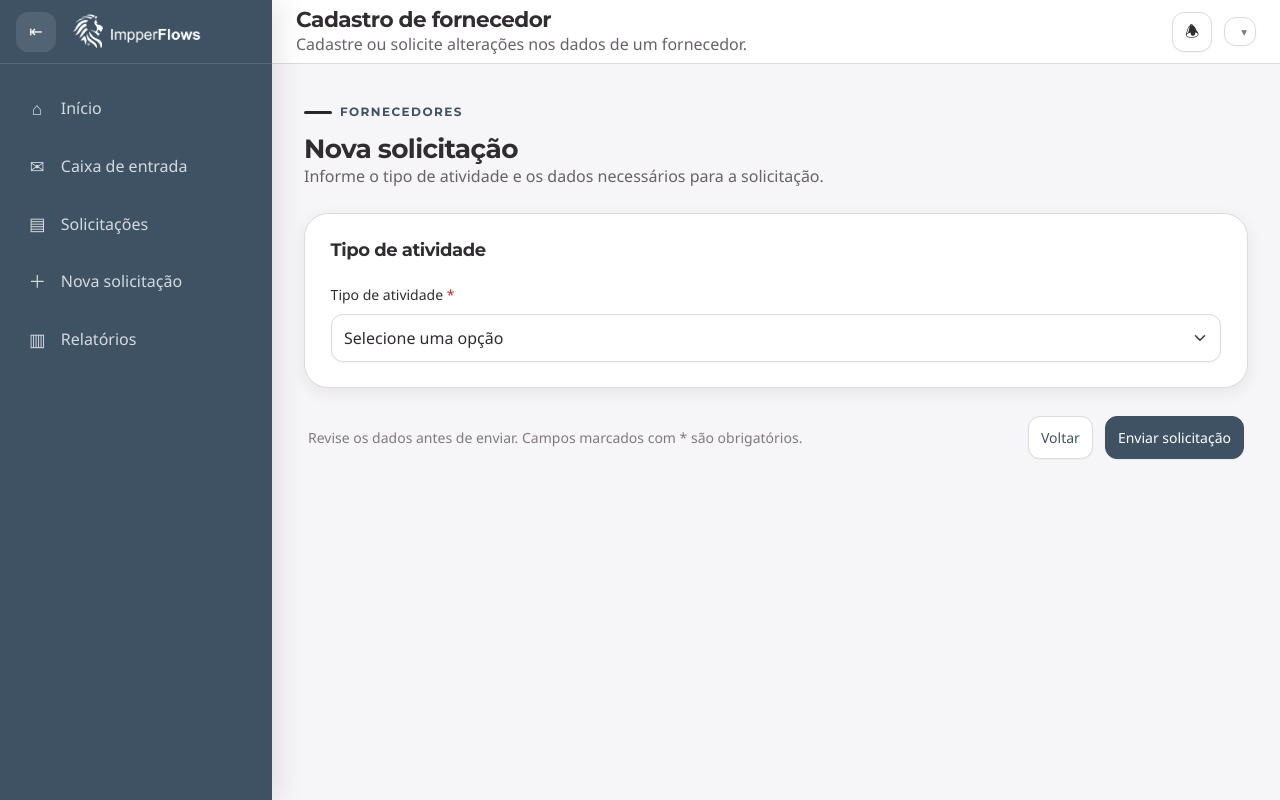
After one commit to DBegoRossini/projeto-himpper, a Python web app: template api/app/templates/fluxos/fluxo_cadastroFornecedor.html in a window 1280 px wide. The commit adds this page. Run offline with Jinja, Linux system fonts and the light colour scheme; the template is opened without the code that fills it, so the values that code supplies are empty; some libraries are stand-ins or nearby versions.

Commit message:
Cadastro de fornecedor

```diff
--- a/api/app/static/js/forms.js
+++ b/api/app/static/js/forms.js
@@ -896,6 +896,8 @@ async function enviarFormulario(document, id_fluxo, id_etapa) {
   if (id_etapa === 'Correcao'){
     const etapaSelect = document.getElementById('correctionTarget');
     id_etapa = etapaSelect.value
+  } else if (id_etapa === 'Cancelado'){
+    id_etapa = 'Cancelado'
   }
 
   const response = await fetch(`/flow/${id_fluxo}/${id_etapa}`, {
--- /dev/null
+++ b/api/app/static/js/formulario-cadastro-fornecedor.js
@@ -0,0 +1,114 @@
+(() => {
+  "use strict";
+
+  const normalizeDocument = value =>
+    String(value || "").replace(/\D/g, "");
+
+  const registeredDocuments = () => {
+    const source = document.querySelector("[data-fornecedores-cadastrados]");
+
+    return new Set(
+      Array.from(source?.options || [])
+        .map(option => normalizeDocument(option.value))
+        .filter(Boolean)
+    );
+  };
+
+  const showMessage = (element, text) => {
+    if (!element) return;
+
+    element.textContent = text;
+    element.hidden = !text;
+  };
+
+  const validateSupplier = form => {
+    const activity = form.querySelector("[name='tipo_atividade']")?.value;
+    const documentInput = form.querySelector("[data-fornecedor-documento]");
+    const documentMessage = form.querySelector(
+      "[data-fornecedor-documento-message]"
+    );
+
+    if (
+      activity !== "CADASTRO_FORNECEDOR"
+      || !documentInput
+    ) {
+      return true;
+    }
+
+    const documentValue = normalizeDocument(documentInput.value);
+    const alreadyRegistered = registeredDocuments().has(documentValue);
+
+    if (alreadyRegistered) {
+      const message =
+        "Este fornecedor já está cadastrado. Não é possível abrir uma solicitação de cadastro.";
+      documentInput.setCustomValidity(message);
+      showMessage(documentMessage, message);
+      documentInput.reportValidity();
+      return false;
+    }
+
+    documentInput.setCustomValidity("");
+    showMessage(documentMessage, "");
+    return true;
+  };
+
+  const validatePaymentMethods = form => {
+    const activity = form.querySelector("[name='tipo_atividade']")?.value;
+
+    if (activity !== "CADASTRO_FORNECEDOR") return true;
+
+    const methods = Array.from(
+      form.querySelectorAll("[name='forma_pagamento']")
+    );
+    const message = form.querySelector("[data-forma-pagamento-message]");
+    const valid = methods.some(method => method.checked);
+
+    if (!valid) {
+      showMessage(message, "Selecione pelo menos uma forma de pagamento.");
+      methods[0]?.setCustomValidity("Selecione pelo menos uma forma de pagamento.");
+      methods[0]?.reportValidity();
+      return false;
+    }
+
+    methods.forEach(method => method.setCustomValidity(""));
+    showMessage(message, "");
+    return true;
+  };
+
+  window.enviarCadastroFornecedor = formDocument => {
+    const form = formDocument.querySelector("#supplierForm");
+
+    if (
+      !form
+      || !validateSupplier(form)
+      || !validatePaymentMethods(form)
+    ) {
+      return;
+    }
+
+    enviarFormulario(
+      formDocument,
+      form.dataset.idFluxo,
+      form.dataset.idEtapaInicial
+    );
+  };
+
+  document.addEventListener("DOMContentLoaded", () => {
+    const form = document.getElementById("supplierForm");
+    const documentInput = form?.querySelector("[data-fornecedor-documento]");
+
+    documentInput?.addEventListener("input", () => {
+      documentInput.setCustomValidity("");
+      showMessage(
+        form.querySelector("[data-fornecedor-documento-message]"),
+        ""
+      );
+    });
+
+    form?.addEventListener("change", event => {
+      if (event.target.name === "forma_pagamento") {
+        validatePaymentMethods(form);
+      }
+    });
+  });
+})();
--- a/api/app/templates/fluxos/campos_aberturaOC.html
+++ b/api/app/templates/fluxos/campos_aberturaOC.html
@@ -368,9 +368,6 @@
         </div>
 
     </div>
-<<<<<<< HEAD
-
-=======
 
     {% if etapa_atual == 'OC-05-A' %}
 
@@ -445,5 +442,4 @@
 
     {% endif %}
 
->>>>>>> 2885d1b3d0dbcee7e7661b93ad9b55443ea5da79
 {% endif %}
--- /dev/null
+++ b/api/app/templates/fluxos/campos_cadastroFornecedor.html
@@ -0,0 +1,128 @@
+{% set modo_execucao = modo_execucao|default(false) %}
+{% set permitir_edicao = permitir_edicao|default(true) %}
+
+<section class="imp-form-section">
+    <div class="imp-form-section__head">
+        <div class="imp-form-section__copy">
+            <h3 class="imp-card__title">Tipo de atividade</h3>
+        </div>
+    </div>
+
+    <div class="imp-form-grid">
+        <div class="imp-field imp-field--full">
+            <label class="imp-label" for="tipo_atividade">
+                Tipo de atividade
+                <span class="imp-label__required">*</span>
+            </label>
+            <select id="tipo_atividade" name="tipo_atividade" class="form-select" required>
+                <option value="">Selecione uma opção</option>
+                <option value="CADASTRO_FORNECEDOR">Cadastro de fornecedor</option>
+                <option value="ALTERACAO_FORMA_PAGAMENTO">Alteração/cadastro de forma de pagamento</option>
+                <option value="ALTERACAO_DADOS_FORNECEDOR">Alteração de dados do fornecedor</option>
+            </select>
+        </div>
+    </div>
+</section>
+
+<section
+    class="imp-form-section"
+    data-impper-show-when="tipo_atividade:CADASTRO_FORNECEDOR"
+    hidden
+>
+    <div class="imp-form-section__head">
+        <div class="imp-form-section__copy">
+            <h3 class="imp-card__title">Dados do fornecedor</h3>
+        </div>
+    </div>
+
+    <div class="imp-form-grid">
+        <div class="imp-field">
+            <label class="imp-label" for="razao_social_fornecedor">Razão social <span class="imp-label__required">*</span></label>
+            <input id="razao_social_fornecedor" name="razao_social_fornecedor" type="text" class="form-control" maxlength="200" required>
+        </div>
+
+        <div class="imp-field">
+            <label class="imp-label" for="cnpj_cpf_fornecedor">CNPJ/CPF <span class="imp-label__required">*</span></label>
+            <input id="cnpj_cpf_fornecedor" name="cnpj_cpf_fornecedor" type="text" class="form-control" inputmode="numeric" autocomplete="off" maxlength="18" required data-fornecedor-documento>
+            <p class="imp-help" data-fornecedor-documento-message hidden></p>
+            <select hidden aria-hidden="true" data-fornecedores-cadastrados>
+                {% if g.fornUnic is defined %}
+                    {% for cnpj, nome in g.fornUnic %}
+                        <option value="{{ cnpj }}">{{ nome }}</option>
+                    {% endfor %}
+                {% endif %}
+            </select>
+        </div>
+
+        <div class="imp-field">
+            <label class="imp-label" for="inscricao_estadual">Inscrição estadual <span class="imp-help">(se possuir)</span></label>
+            <input id="inscricao_estadual" name="inscricao_estadual" type="text" class="form-control" maxlength="30">
+        </div>
+
+        <div class="imp-field imp-field--full">
+            <label class="imp-label" for="endereco_completo">Endereço completo <span class="imp-label__required">*</span></label>
+            <textarea id="endereco_completo" name="endereco_completo" class="form-control" rows="3" maxlength="500" required></textarea>
+        </div>
+
+        <div class="imp-field">
+            <label class="imp-label" for="telefone_fornecedor">Telefone <span class="imp-label__required">*</span></label>
+            <input id="telefone_fornecedor" name="telefone_fornecedor" type="tel" class="form-control" maxlength="30" required>
+        </div>
+
+        <div class="imp-field">
+            <label class="imp-label" for="email_fornecedor">E-mail <span class="imp-label__required">*</span></label>
+            <input id="email_fornecedor" name="email_fornecedor" type="email" class="form-control" maxlength="200" required>
+        </div>
+
+        <div class="imp-field imp-field--full">
+            <span class="imp-label">Forma de pagamento <span class="imp-label__required">*</span></span>
+            <div class="imp-choice-grid imp-choice-grid--two" data-forma-pagamento-group>
+                <label class="imp-choice"><input type="checkbox" name="forma_pagamento" value="BOLETO"><span class="imp-choice__content"><span class="imp-choice__dot"></span><span class="imp-choice__text">Boleto</span></span></label>
+                <label class="imp-choice"><input type="checkbox" name="forma_pagamento" value="DADOS_BANCARIOS"><span class="imp-choice__content"><span class="imp-choice__dot"></span><span class="imp-choice__text">Dados bancários</span></span></label>
+                <label class="imp-choice"><input type="checkbox" name="forma_pagamento" value="CARTAO_CREDITO"><span class="imp-choice__content"><span class="imp-choice__dot"></span><span class="imp-choice__text">Cartão de crédito</span></span></label>
+                <label class="imp-choice"><input type="checkbox" name="forma_pagamento" value="DEBITO_AUTOMATICO"><span class="imp-choice__content"><span class="imp-choice__dot"></span><span class="imp-choice__text">Débito automático</span></span></label>
+                <label class="imp-choice"><input type="checkbox" name="forma_pagamento" value="PERMUTA"><span class="imp-choice__content"><span class="imp-choice__dot"></span><span class="imp-choice__text">Permuta</span></span></label>
+            </div>
+            <p class="imp-help" data-forma-pagamento-message hidden></p>
+        </div>
+    </div>
+</section>
+
+<section
+    class="imp-form-section"
+    data-impper-show-when="tipo_atividade:CADASTRO_FORNECEDOR"
+    hidden
+>
+    <div class="imp-form-section__head">
+        <div class="imp-form-section__copy">
+            <h3 class="imp-card__title">Dados bancários</h3>
+        </div>
+    </div>
+
+    <div class="imp-form-grid" data-impper-show-when="forma_pagamento:DADOS_BANCARIOS" hidden>
+        <div class="imp-field">
+            <label class="imp-label" for="nome_banco">Nome do banco <span class="imp-label__required">*</span></label>
+            <input id="nome_banco" name="nome_banco" type="text" class="form-control" maxlength="120" required>
+        </div>
+        <div class="imp-field">
+            <label class="imp-label" for="agencia_bancaria">Agência <span class="imp-label__required">*</span></label>
+            <input id="agencia_bancaria" name="agencia_bancaria" type="text" class="form-control" maxlength="20" required>
+        </div>
+        <div class="imp-field">
+            <label class="imp-label" for="conta_bancaria">Conta <span class="imp-label__required">*</span></label>
+            <input id="conta_bancaria" name="conta_bancaria" type="text" class="form-control" maxlength="30" required>
+        </div>
+        <div class="imp-field">
+            <label class="imp-label" for="digito_conta">Dígito da conta <span class="imp-label__required">*</span></label>
+            <input id="digito_conta" name="digito_conta" type="text" class="form-control" maxlength="5" required>
+        </div>
+        <div class="imp-field imp-field--full">
+            <label class="imp-label" for="tipo_conta">Conta corrente ou poupança <span class="imp-label__required">*</span></label>
+            <select id="tipo_conta" name="tipo_conta" class="form-select" required>
+                <option value="">Selecione uma opção</option>
+                <option value="CORRENTE">Conta corrente</option>
+                <option value="POUPANCA">Poupança</option>
+            </select>
+        </div>
+    </div>
+</section>
--- /dev/null
+++ b/api/app/templates/fluxos/fluxo_cadastroFornecedor.html
@@ -0,0 +1,72 @@
+{% extends "index.html" %}
+
+{% block titulo %}
+    Cadastro de fornecedor
+{% endblock %}
+
+{% block topBar %}
+    <h1 class="imp-heading">Cadastro de fornecedor</h1>
+    <p class="imp-subtitle imp-topbar__subtitle">
+        Cadastre ou solicite alterações nos dados de um fornecedor.
+    </p>
+{% endblock %}
+
+{% block main %}
+    <link
+        rel="stylesheet"
+        href="{{ url_for('static', filename='css/06-forms.css') }}"
+    >
+
+    <section class="imp-stack imp-gap-6 imp-form-page">
+        <div>
+            <span class="imp-kicker">Fornecedores</span>
+            <h2 class="imp-title">Nova solicitação</h2>
+            <p class="imp-subtitle">
+                Informe o tipo de atividade e os dados necessários para a solicitação.
+            </p>
+        </div>
+
+        <div class="imp-form-shell">
+            <form
+                id="supplierForm"
+                class="imp-form"
+                novalidate
+                data-id-fluxo="{{ request.view_args.get('id_fluxo', '') }}"
+                data-id-etapa-inicial="CF-00"
+            >
+                {% include "fluxos/campos_cadastroFornecedor.html" %}
+
+                <div
+                    id="generalMessage"
+                    class="imp-form-message"
+                    role="alert"
+                    aria-live="polite"
+                    hidden
+                ></div>
+
+                <div class="imp-form-actions">
+                    <div class="imp-form-note">
+                        Revise os dados antes de enviar. Campos marcados com * são obrigatórios.
+                    </div>
+
+                    <div class="imp-cluster">
+                        <a class="btn btn-neutral" href="{{ url_for('novasolicitacao') }}">
+                            Voltar
+                        </a>
+                        <button
+                            type="button"
+                            id="submitButton"
+                            class="btn btn-primary"
+                            onclick="enviarCadastroFornecedor(document)"
+                        >
+                            Enviar solicitação
+                        </button>
+                    </div>
+                </div>
+            </form>
+        </div>
+    </section>
+
+    <script src="{{ url_for('static', filename='js/forms.js') }}"></script>
+    <script src="{{ url_for('static', filename='js/formulario-cadastro-fornecedor.js') }}"></script>
+{% endblock %}
```
Also changed, not shown: api/app/__init__.py (line endings or trailing spaces).
